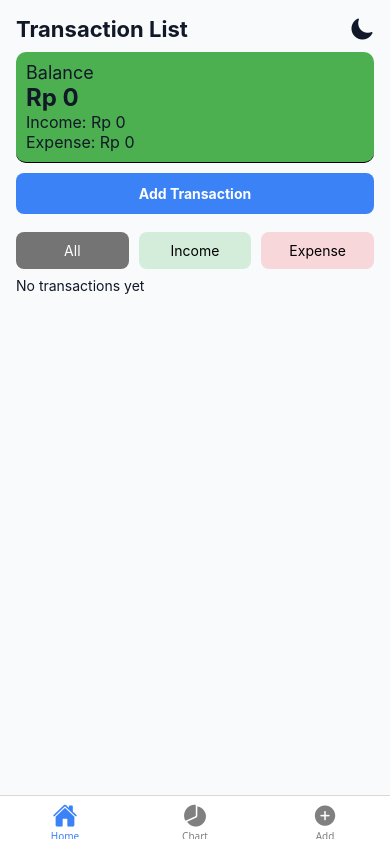
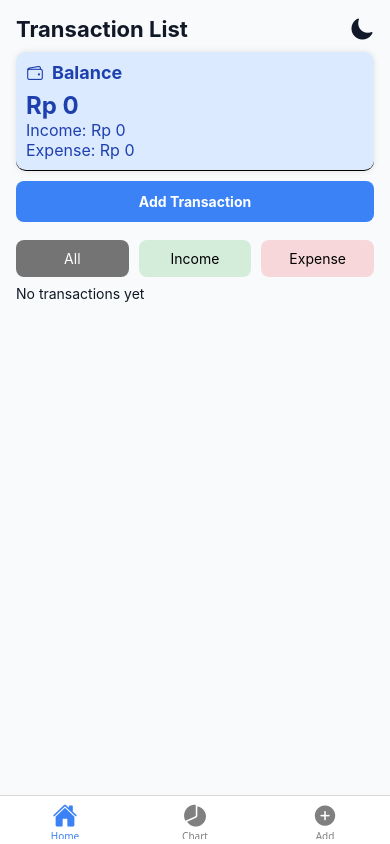
Before and after one commit to Suikayz-cmyk/thr-minggu4-2410501046, a React Native app: screen /Home in a window 390 px wide. Built offline with nearby package versions, Linux system fonts and the light colour scheme.

Commit message:
style: enhance UI with improved card colors and transaction icons in homescreen

```diff
--- a/src/components/Header.js
+++ b/src/components/Header.js
@@ -2,6 +2,7 @@ import { View, Text } from 'react-native';
 import { useState, useContext } from 'react';
 import useWallet from '../hooks/useWallet';
 import { ThemeContext } from '../context/ThemeContext';
+import { Ionicons } from '@expo/vector-icons';
 
 export default function Header() {
   const { balance, totalIncome, totalExpense } = useWallet();
@@ -10,21 +11,39 @@ export default function Header() {
 
   return (
     <View style={{
-      backgroundColor: theme.card,
+      backgroundColor: theme.summaryBg,
       padding: 10,
       borderBottomWidth: 1,
-      backgroundColor: '#4caf50',
       borderRadius: 10,
-      marginBottom: 10
-       }}>
+      marginBottom: 10,
+      shadowColor: '#000',
+      shadowOpacity: 0.1,
+      shadowRadius: 6,
+      elevation: 3
+      }}>
 
-      <Text style={{ color: theme.text, fontSize: 18 }}>Balance</Text>
-      <Text style={{ color: theme.text, fontSize: 24, fontWeight: 'bold' }}>
+        <View style={{
+            flexDirection: 'row',
+            alignItems: 'center',
+            marginBottom: 8
+          }}>
+            <Ionicons
+              name="wallet-outline"
+              size={18}
+              color={theme.summaryText}
+              style={{ marginRight: 8 }}
+            />
+
+            <Text style={{ color: theme.summaryText , fontWeight: 'bold', fontSize: 18 }}>Balance</Text>
+          </View>
+
+
+      <Text style={{ color: theme.summaryText , fontSize: 24, fontWeight: 'bold' }}>
         Rp {balance}
       </Text>
 
-      <Text style = {{color: theme.text, fontSize: 16}}>Income: Rp {totalIncome}</Text>
-      <Text style = {{color: theme.text, fontSize: 16}}>Expense: Rp {totalExpense}</Text>
+      <Text style = {{color: theme.summaryText , fontSize: 16}}>Income: Rp {totalIncome}</Text>
+      <Text style = {{color: theme.summaryText , fontSize: 16}}>Expense: Rp {totalExpense}</Text>
     </View>
   );
 }
--- a/src/components/TransactionItem.js
+++ b/src/components/TransactionItem.js
@@ -1,5 +1,6 @@
 import { View, Text, Pressable } from 'react-native';
 import { useState, useContext } from 'react';
+import { Ionicons } from '@expo/vector-icons';
 
 import { ThemeContext } from '../context/ThemeContext';
 
@@ -7,9 +8,11 @@ export default function TransactionItem({ item, onDelete }) {
 
   const { theme } = useContext(ThemeContext);
 
+  const backgroundColor = item.type === 'income' ? theme.incomeBg : theme.expenseBg
+
   return (
     <View style={{
-      backgroundColor: theme.card,
+      backgroundColor: backgroundColor,
       padding: 12,
       borderRadius: 10,
       marginVertical: 6,
@@ -25,7 +28,22 @@ export default function TransactionItem({ item, onDelete }) {
       })}
       </Text>
 
-      <Text style={{ fontWeight: 'bold',fontSize: 18,color: theme.text }}>{item.type.toUpperCase()}</Text>
+      <View style={{ flexDirection: 'row', alignItems: 'center', marginBottom: 4 }}>
+        <Ionicons
+          name={item.type === 'income' ? 'arrow-up-circle' : 'arrow-down-circle'}
+          size={18}
+          color={item.type === 'income' ? '#22C55E' : '#EF4444'}
+          style={{ marginRight: 6 }}
+        />
+
+        <Text style={{
+          fontWeight: 'bold',
+          fontSize: 18,
+          color: theme.text
+        }}>
+          {item.type.toUpperCase()}
+        </Text>
+      </View>
 
       <Text style={{ fontSize: 16, color: theme.text }}>Rp {item.amount}</Text>
       <Text style={{ fontSize: 14, color: theme.text }}>Note: {item.note}</Text>
@@ -33,7 +51,8 @@ export default function TransactionItem({ item, onDelete }) {
       <Pressable
               onPress={() => onDelete(item.id)}
               style={({ pressed }) => ({
-                backgroundColor: pressed ? '#B91C1C' : '#DC2626',
+                backgroundColor: pressed ? '#B91C1C' : '#EF4444',
+                opacity: pressed ? 0.8 : 1,
                 padding: 12,
                 borderRadius: 10,
                 alignItems: 'center',
--- a/src/context/ThemeContext.js
+++ b/src/context/ThemeContext.js
@@ -8,8 +8,12 @@ const lightTheme = {
   card: '#FFFFFF',
   border: '#E5E7EB',
   primary: '#3B82F6',
-  income: '#22C55E',
-  expense: '#EF4444'
+
+  summaryBg: '#DBEAFE',
+  summaryText: '#1E40AF',
+
+  incomeBg: '#ECFDF5',
+  expenseBg: '#FEF2F2'
 };
 
 const darkTheme = {
@@ -18,8 +22,12 @@ const darkTheme = {
   card: '#1F2937',
   border: '#374151',
   primary: '#60A5FA',
-  income: '#4ADE80',
-  expense: '#F87171'
+
+  summaryBg: '#1E3A8A',
+  summaryText: '#BFDBFE',
+
+  incomeBg: '#064E3B',
+  expenseBg: '#3F1D1D'
 };
 
 export function ThemeProvider({ children }) {
```
Also changed, not shown: src/screens/HomeScreen.js (+4 -7 lines).
